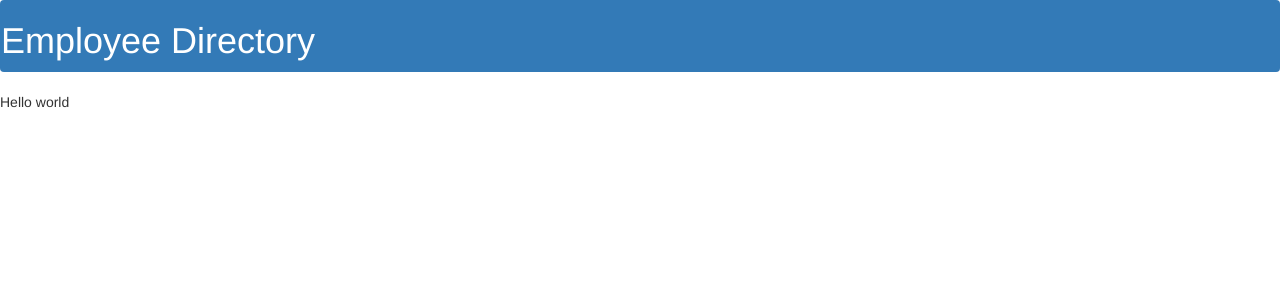
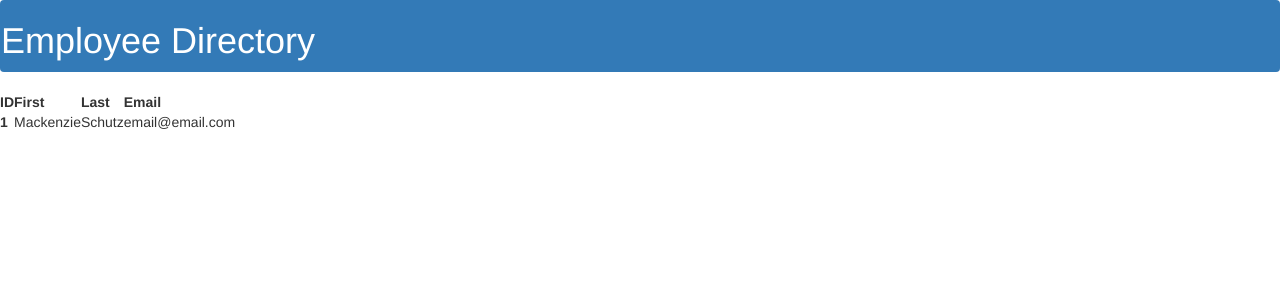
Before and after one commit to Knzmck/employee-directory, a React (Create React App) app: page / in a window 1280 px wide. Shown: the top 300 px of the page. Built offline with nearby package versions, Linux system fonts and the light colour scheme.

Commit message:
add directory container

```diff
--- a/src/App.js
+++ b/src/App.js
@@ -1,20 +1,6 @@
-import React from 'react';
-import Main from "./components/Main";
-import Wrapper from "./components/Wrapper";
-import Navbar from "./components/Navbar";
+import React from "react";
+import DirectoryContainer from "./pages/DirectoryContainer";
 
-import './App.css';
-
-function App() {
-  return (
-    <div className="App">
-      <Wrapper>
-        <Navbar />
-        <Main />
-   Hello world
-   </Wrapper>
-    </div>
-  );
-}
+const App = () => <DirectoryContainer />;
 
 export default App;
--- a/src/components/Main.js
+++ /dev/null
@@ -1,9 +0,0 @@
-import React from 'react';
-
-function Main () {
-    return (
-<div> </div>
-    );
-  };
-
-export default Main;
--- a/src/components/Navbar.js
+++ b/src/components/Navbar.js
@@ -1,6 +1,6 @@
 import React from "react";
 
-function Navbar () {
+function Navbar() {
     return (
         <nav className="navbar navbar-expand-lg navbar-primary bg-primary">
             <div className="header">
--- /dev/null
+++ b/src/components/Table.js
@@ -0,0 +1,30 @@
+import React from 'react';
+import "../App.css"
+
+const Table = () => {
+  return (
+    <div className="table">
+      <table>
+        <thead>
+          <tr>
+            <th>ID</th>
+            <th>First</th>
+            <th>Last</th>
+            <th>Email</th>
+          </tr>
+        </thead>
+        <tbody>
+          <tr>
+            <th>1</th>
+            <td>Mackenzie</td>
+            <td>Schutz</td>
+            <td>email@email.com</td>
+          </tr>
+        </tbody>
+      </table>
+    </div>
+  );
+
+}
+
+export default Table;
--- /dev/null
+++ b/src/pages/DirectoryContainer.js
@@ -0,0 +1,39 @@
+import React, { Component } from "react";
+import Table from "../components/Table";
+import Wrapper from "../components/Wrapper";
+import Navbar from "../components/Navbar";
+
+class DirectoryContainer extends Component {
+//   state = {
+//     currentPage: "Home"
+//   };
+
+//   handlePageChange = page => {
+//     this.setState({ currentPage: page });
+//   };
+
+//   renderPage = () => {
+//     if (this.state.currentPage === "Home") {
+//       return <Home />;
+//     } else if (this.state.currentPage === "About") {
+//       return <About />;
+//     } else if (this.state.currentPage === "Blog") {
+//       return <Blog />;
+//     } else {
+//       return <Contact />;
+//     }
+//   };
+
+  render() {
+    return (
+        <main >
+          <Wrapper>
+            <Navbar />
+            <Table />
+          </Wrapper>
+        </main>
+      );
+  }
+}
+
+export default DirectoryContainer;
```
Also changed, not shown: src/components/Wrapper.js (+5 -5 lines), src/utils/API.js (+3 -5 lines). Lines whose indentation alone changed are shown as unchanged.
